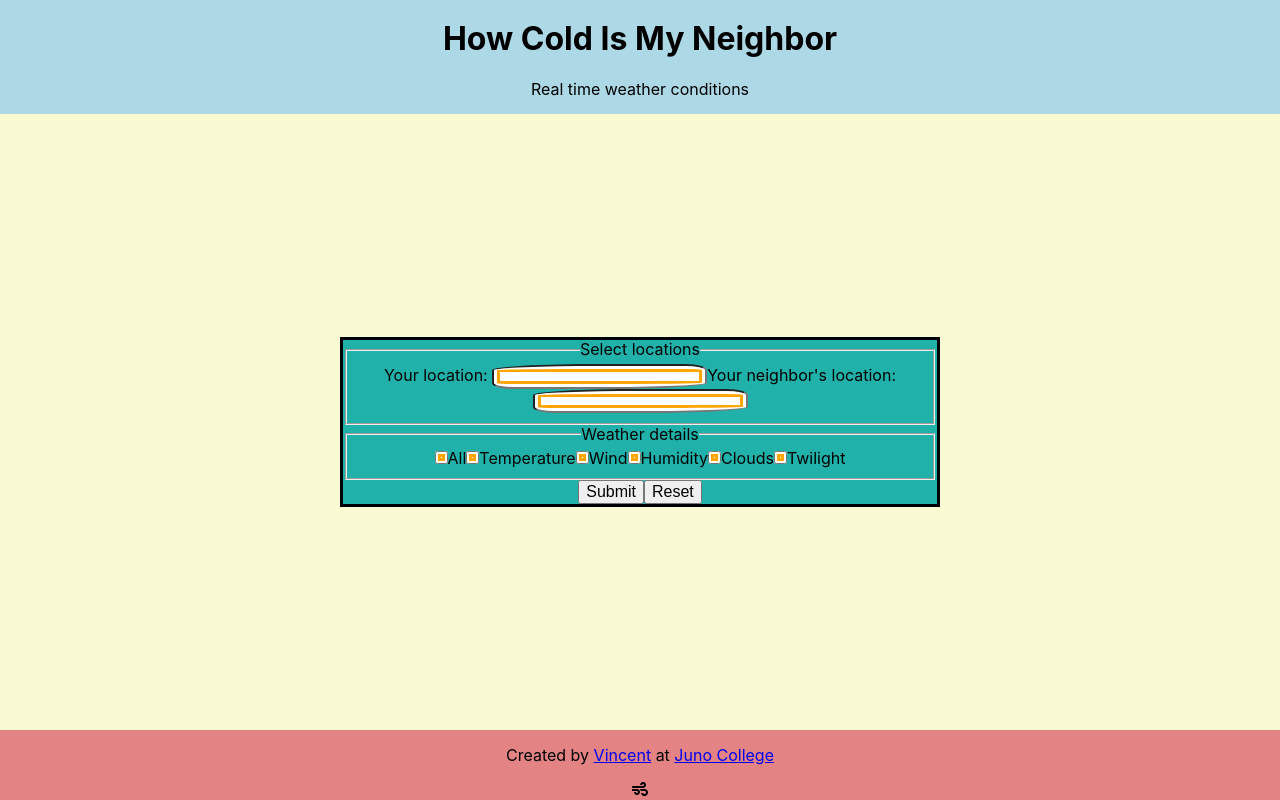
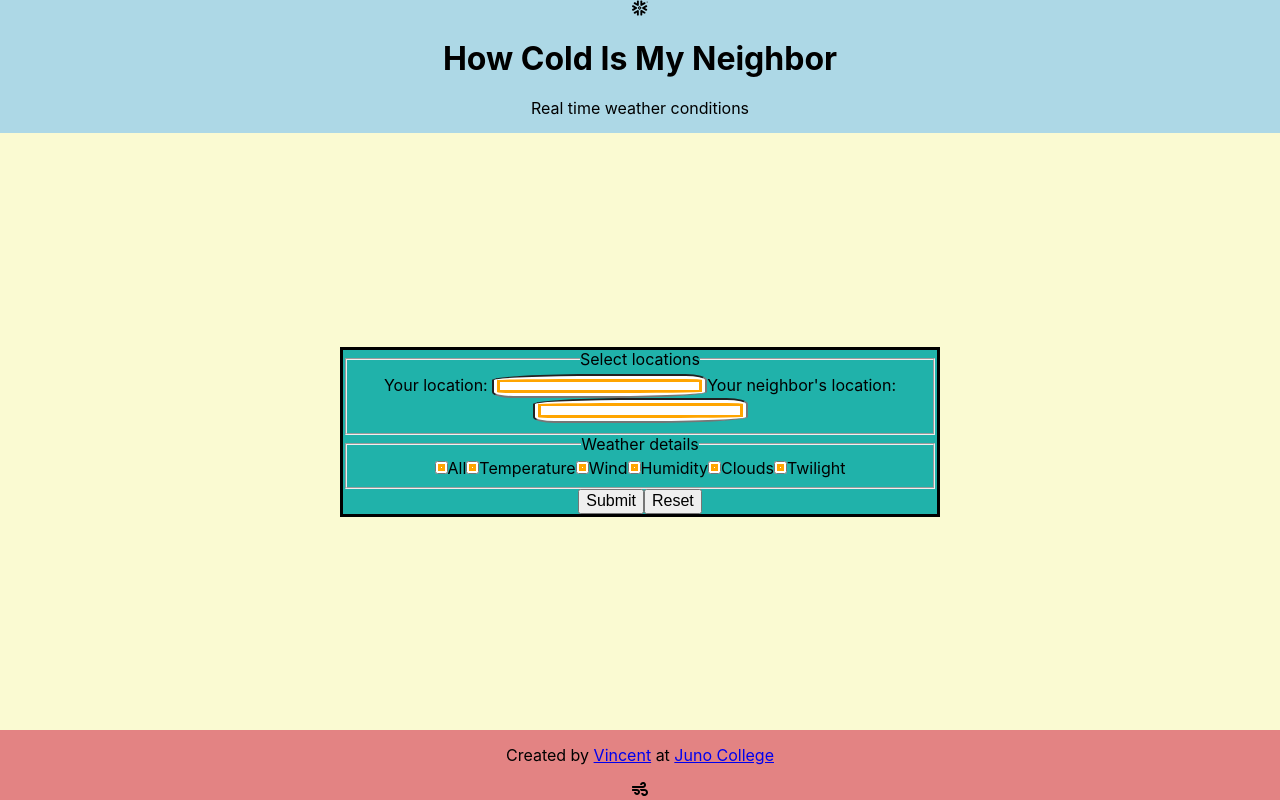
Before and after one commit to vinni-cmd/how-cold-is-my-neighbor, a React (Create React App) app: page / in a window 1280 px wide. Built offline with nearby package versions, Linux system fonts and the light colour scheme.

Commit message:
change icons

```diff
--- a/src/Components/Header/Header.js
+++ b/src/Components/Header/Header.js
@@ -1,8 +1,10 @@
+import { SiSnowflake } from 'react-icons/si'
 import './Header.css'
 
 const Header = () => {
   return (
     <header>
+      <SiSnowflake />
       <h1>How Cold Is My Neighbor</h1>
       <p>Real time weather conditions</p>
     </header>
--- a/src/Components/Results/CityResult.js
+++ b/src/Components/Results/CityResult.js
@@ -5,6 +5,7 @@ import { BsCloudSunFill, BsCloudSun } from 'react-icons/bs'
 import { TbTemperatureCelsius, TbTemperature } from 'react-icons/tb'
 import { CiTempHigh } from 'react-icons/ci'
 import { GiClothes } from 'react-icons/gi'
+import { SiSnowflake } from 'react-icons/si'
 
 const CityResult = ({ cityWeather, weatherSelection }) => {
 
@@ -38,7 +39,7 @@ const CityResult = ({ cityWeather, weatherSelection }) => {
         {
           !temperatureSelected ? null : (
             <>
-              <li> <TbTemperature /> <CiTempHigh /> <FaTemperatureHigh />Temperature {temp}°<span class="sub">C</span><TbTemperatureCelsius />
+              <li> <SiSnowflake />Temperature {temp}°<span class="sub">C</span><TbTemperatureCelsius />
               </li>
               <li><GiClothes /> Feels like {feelTemp}°<span class="sub">C</span></li>
             </>
```
